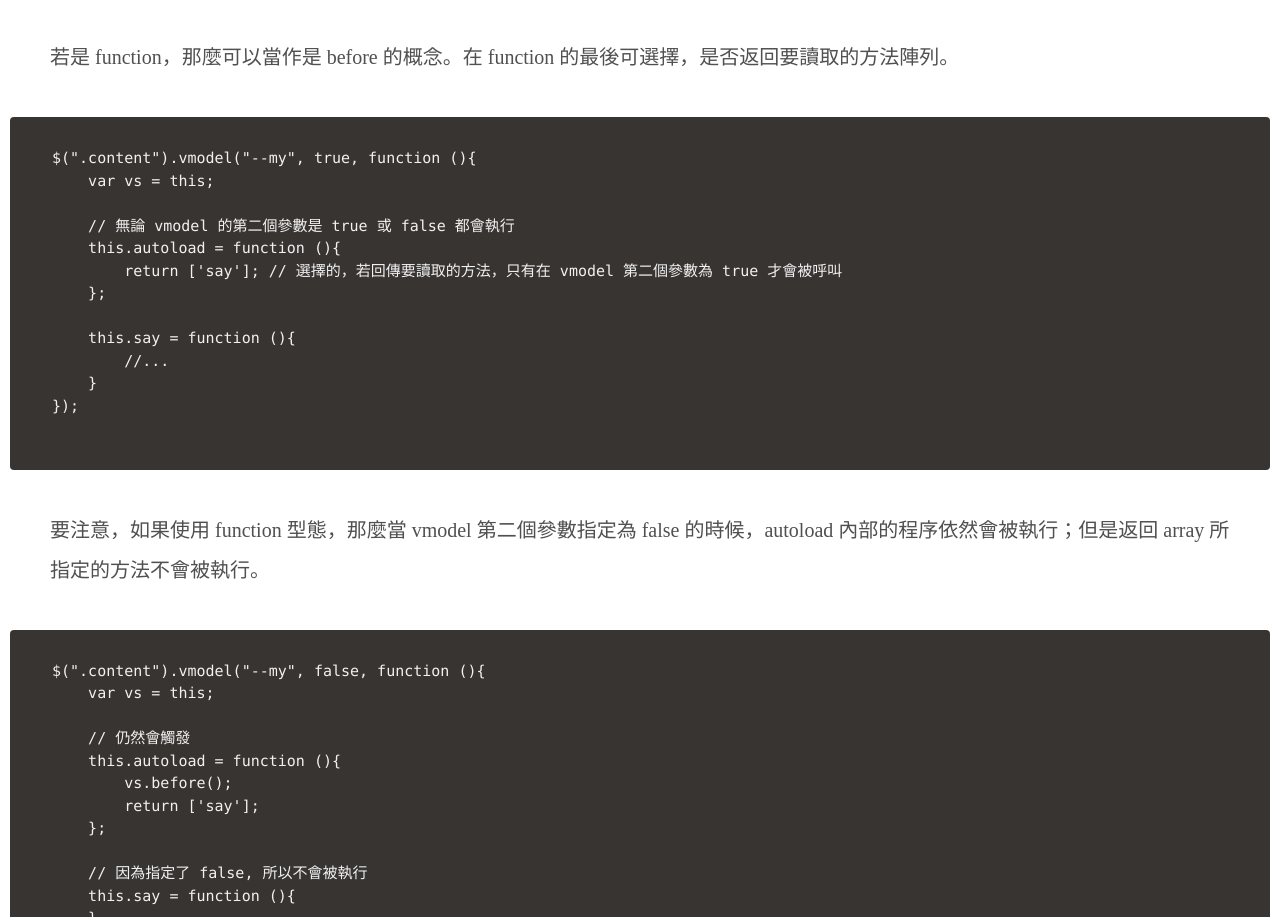
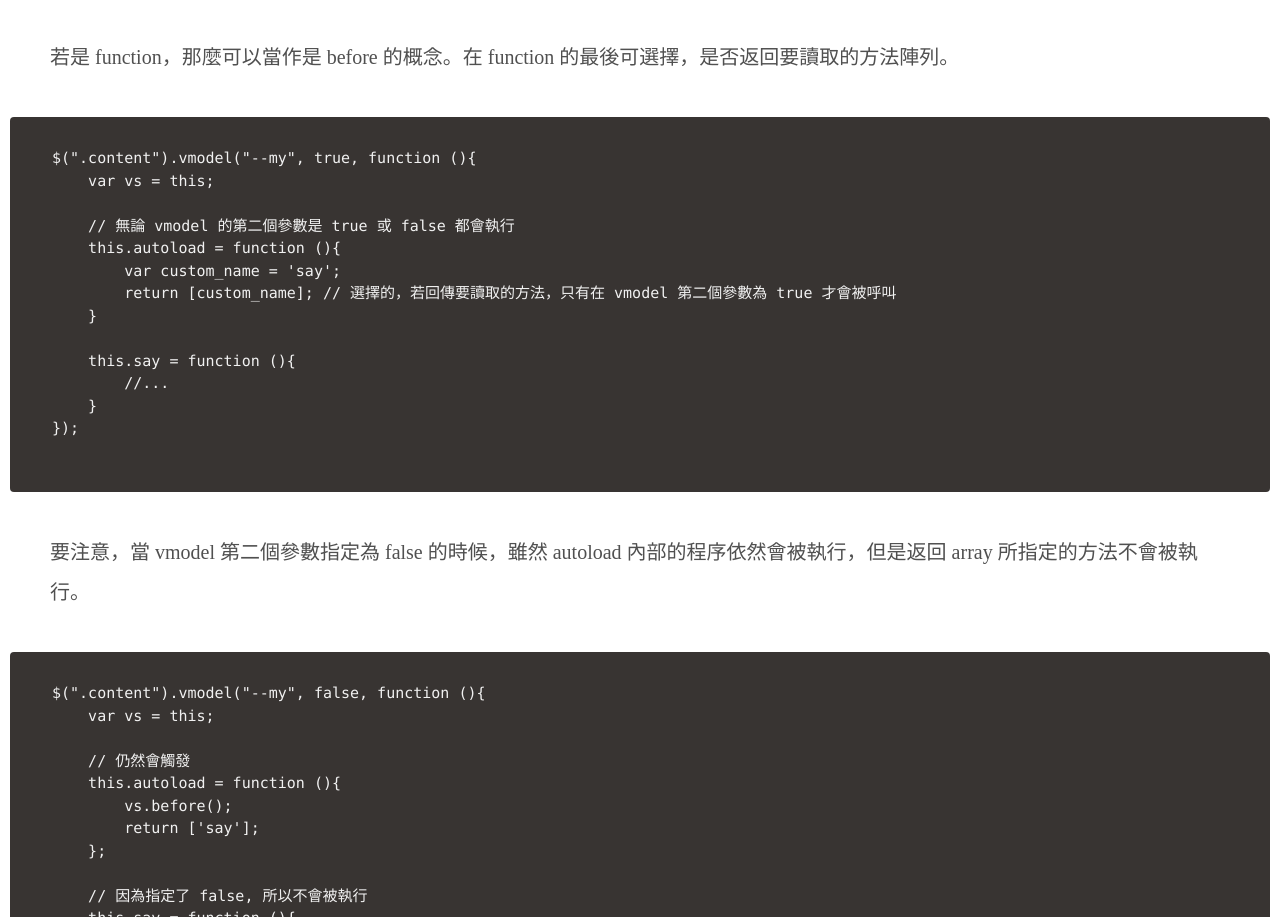
Before and after one commit to fdjkgh580/vmodel.js, a plain HTML site: page doc/index.html in a window 1280 px wide. Shown: the part 5268-6185 px from the top of the page. Drawn offline with nearby package versions, Linux system fonts and the light colour scheme.

Commit message:
文件範例修正

```diff
--- a/doc/index.html
+++ b/doc/index.html
@@ -187,8 +187,9 @@ $(".content").vmodel("--my", true, function (){
 
     // 無論 vmodel 的第二個參數是 true 或 false 都會執行
     this.autoload = function (){
-        return ['say']; // 選擇的，若回傳要讀取的方法，只有在 vmodel 第二個參數為 true 才會被呼叫
-    };
+        var custom_name = 'say';
+        return [custom_name]; // 選擇的，若回傳要讀取的方法，只有在 vmodel 第二個參數為 true 才會被呼叫
+    }
 
     this.say = function (){
         //...
@@ -197,7 +198,7 @@ $(".content").vmodel("--my", true, function (){
             </pre>
 
             <p>
-                要注意，如果使用 function 型態，那麼當 vmodel 第二個參數指定為 false 的時候，autoload 內部的程序依然會被執行；但是返回 array 所指定的方法不會被執行。
+                要注意，當 vmodel 第二個參數指定為 false 的時候，雖然 autoload 內部的程序依然會被執行，但是返回 array 所指定的方法不會被執行。
             </p>
             <pre>
 $(".content").vmodel("--my", false, function (){
```
Also changed, not shown: test/01.js (+31 -44 lines).
